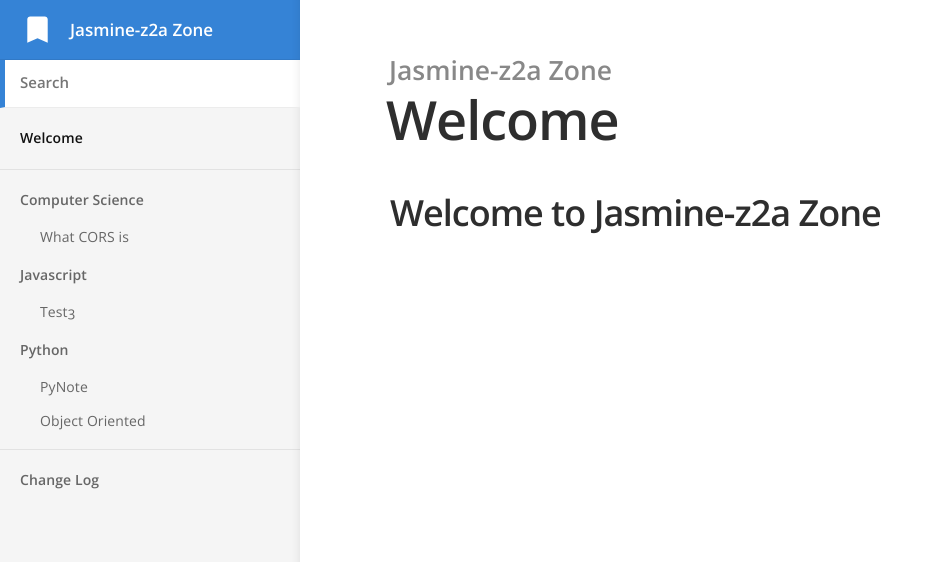
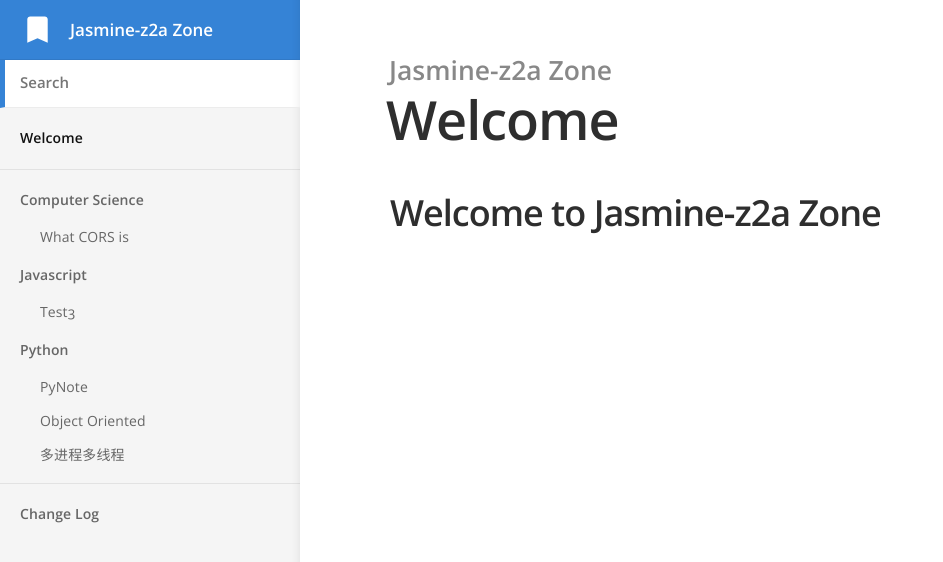
Before and after one commit to jasmine-z2a/jasmine-z2a.github.io, a Jekyll site: the page built from index.md, in a window 1280 px wide. Shown: the top 562 px of the page, without its empty margins (0-943 px from the left). Built offline with Jekyll 4.4.1, drawn with Linux system fonts in a browser that asks for light colours.

Commit message:
add multi

```diff
--- a/_docs/python/mult-process.md
+++ b/_docs/python/mult-process.md
@@ -1,3 +1,9 @@
+---
+title: 多进程多线程
+category: Python
+order: 3
+---
+
 ## 进程
 
 进程是对正在运行程序的一个抽象 , 即一个进程就是一个正在执行程序的实例
```
Also changed, not shown: _posts/2022-08-25-python.md (added).
